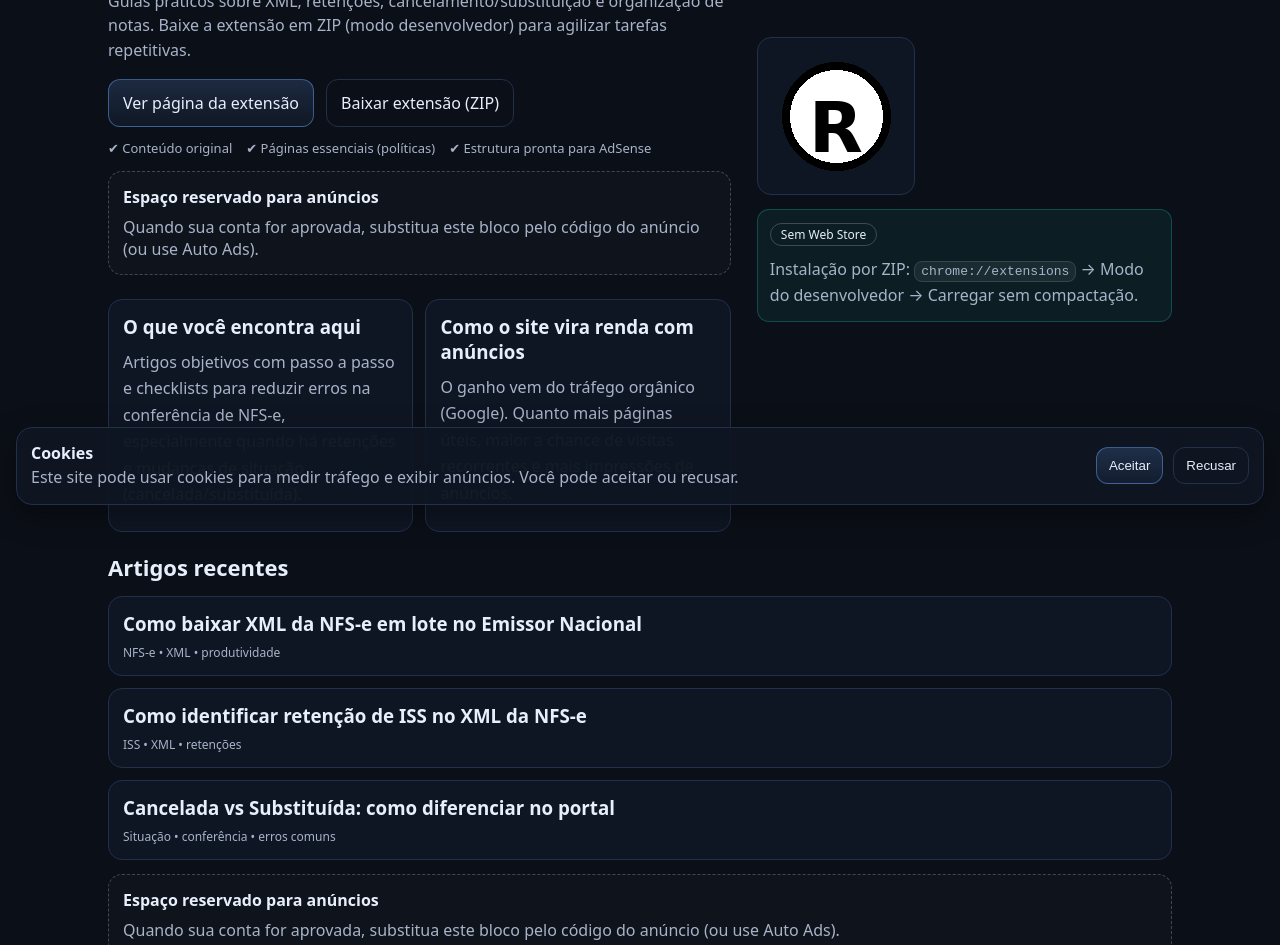
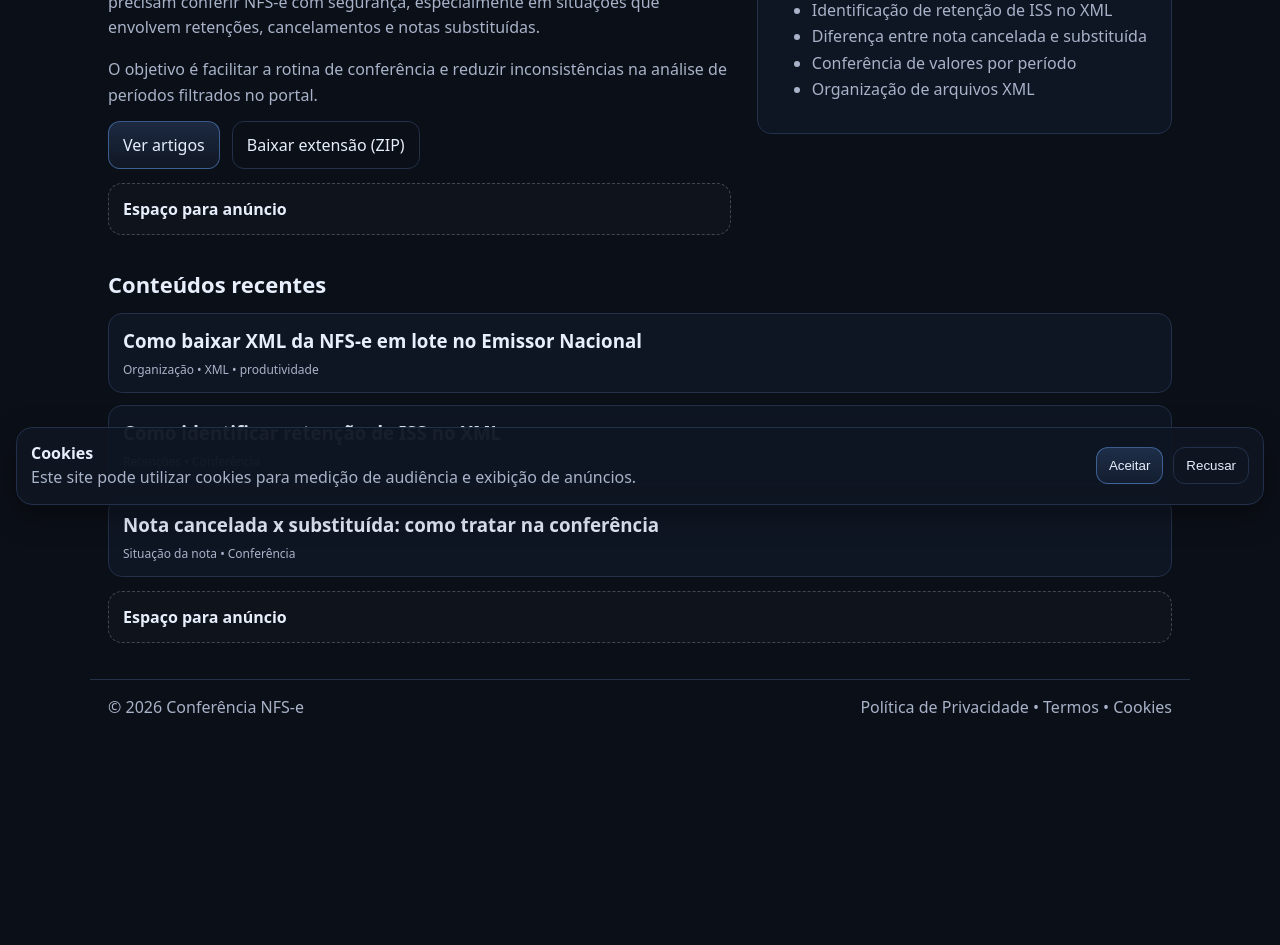
Before and after one commit to adrissonnunes-hash/adrissonnunes-hash.github.io, a plain HTML site: page index.html in a window 1280 px wide. Shown: the part 279-1224 px from the top of the page. After the commit the page ends 1013 px from the top, so only its background shows below. Drawn offline with Linux system fonts and the light colour scheme.

Commit message:
Update index.html

```diff
--- a/index.html
+++ b/index.html
@@ -3,22 +3,24 @@
 <head>
   <meta charset="utf-8" />
   <meta name="viewport" content="width=device-width, initial-scale=1" />
-  <title>Conferência NFS-e — Tutoriais e Extensão (ZIP)</title>
-  <meta name="description" content="Tutoriais do Emissor Nacional (nfse.gov.br) + extensão em ZIP para acelerar conferência de NFS-e: retenções, canceladas/substituídas e totalização." />
+  <title>Conferência NFS-e — Retenções, Cancelamentos e XML</title>
+  <meta name="description" content="Conteúdo prático sobre conferência de NFS-e no Emissor Nacional: retenções, notas canceladas, substituídas e organização de XML." />
   <link rel="stylesheet" href="styles.css" />
 
   <!-- Google AdSense -->
-  <script async src="https://pagead2.googlesyndication.com/pagead/js/adsbygoogle.js?client=ca-pub-1046870056304478"
+  <script async
+    src="https://pagead2.googlesyndication.com/pagead/js/adsbygoogle.js?client=ca-pub-1046870056304478"
     crossorigin="anonymous"></script>
 </head>
 
 <body>
+
 <header class="wrap header">
   <a class="brand" href="index.html">
     <img src="assets/logo.png" alt="Logo" class="logo" />
     <div>
       <div class="brand-title">Conferência NFS-e</div>
-        <div class="brand-sub">Tutoriais + download da extensão (ZIP)</div>
+      <div class="brand-sub">Conteúdo técnico para rotina fiscal</div>
     </div>
   </a>
 
@@ -32,115 +34,97 @@
 </header>
 
 <main>
+
 <section class="wrap hero">
   <div>
-        <div class="kicker">Conteúdo técnico para contadores • SEO + anúncios</div>
-        <h1>Conferência de NFS-e no Emissor Nacional, sem perder tempo.</h1>
+    <h1>Conferência de NFS-e no Emissor Nacional com mais clareza e organização</h1>
+
     <p class="lead">
-          Guias práticos sobre XML, retenções, cancelamento/substituição e organização de notas.
-          Baixe a extensão em ZIP (modo desenvolvedor) para agilizar tarefas repetitivas.
+      Este site reúne orientações práticas para profissionais da área contábil que precisam
+      conferir NFS-e com segurança, especialmente em situações que envolvem retenções,
+      cancelamentos e notas substituídas.
+    </p>
+
+    <p>
+      O objetivo é facilitar a rotina de conferência e reduzir inconsistências
+      na análise de períodos filtrados no portal.
     </p>
 
     <div class="cta">
-          <a class="btn primary" href="extensao.html">Ver página da extensão</a>
-          <a class="btn ghost" id="btnZip" href="downloads/extensao_conferencia_nfse.zip">Baixar extensão (ZIP)</a>
+      <a class="btn primary" href="blog/index.html">Ver artigos</a>
+      <a class="btn ghost" href="extensao.html">Baixar extensão (ZIP)</a>
     </div>
 
-        <div class="trust">
-          <span>✔ Conteúdo original</span>
-          <span>✔ Páginas essenciais (políticas)</span>
-          <span>✔ Estrutura pronta para AdSense</span>
-        </div>
-
-        <div class="ads" role="complementary" aria-label="Anúncio">
-          <strong>Espaço reservado para anúncios</strong>
-          <div style="margin-top:8px">
-            Quando sua conta for aprovada, substitua este bloco pelo código do anúncio (ou use Auto Ads).
-          </div>
-        </div>
-
-        <div class="grid section" style="padding-bottom:0">
-          <div class="card">
-            <h3>O que você encontra aqui</h3>
-            <p>
-              Artigos objetivos com passo a passo e checklists para reduzir erros na conferência de NFS-e,
-              especialmente quando há retenções e mudanças de situação (cancelada/substituída).
-            </p>
-          </div>
-          <div class="card">
-            <h3>Como o site vira renda com anúncios</h3>
-            <p>
-              O ganho vem do tráfego orgânico (Google). Quanto mais páginas úteis, maior a chance de visitas recorrentes
-              e mais impressões de anúncios.
-            </p>
-          </div>
+    <div class="ads" role="complementary">
+      <strong>Espaço para anúncio</strong>
     </div>
   </div>
 
   <div>
-        <img class="card" src="assets/screenshot.png" alt="Imagem ilustrativa" />
-        <div class="note">
-          <span class="badge">Sem Web Store</span>
-          <p style="margin:10px 0 0">
-            Instalação por ZIP: <code>chrome://extensions</code> → Modo do desenvolvedor → Carregar sem compactação.
-          </p>
+    <div class="card">
+      <h3>Principais temas abordados</h3>
+      <ul>
+        <li>Identificação de retenção de ISS no XML</li>
+        <li>Diferença entre nota cancelada e substituída</li>
+        <li>Conferência de valores por período</li>
+        <li>Organização de arquivos XML</li>
+      </ul>
     </div>
   </div>
 </section>
 
 <section class="wrap section">
-      <h2>Artigos recentes</h2>
+  <h2>Conteúdos recentes</h2>
 
   <div class="post-list">
+
     <a class="post-item" href="blog/posts/como-baixar-xml-nfse-em-lote.html">
       <h3>Como baixar XML da NFS-e em lote no Emissor Nacional</h3>
-          <div class="meta">NFS-e • XML • produtividade</div>
+      <div class="meta">Organização • XML • produtividade</div>
     </a>
 
     <a class="post-item" href="blog/posts/como-identificar-retencao-iss-no-xml.html">
-          <h3>Como identificar retenção de ISS no XML da NFS-e</h3>
-          <div class="meta">ISS • XML • retenções</div>
+      <h3>Como identificar retenção de ISS no XML</h3>
+      <div class="meta">Retenções • Conferência</div>
     </a>
 
     <a class="post-item" href="blog/posts/cancelada-vs-substituida.html">
-          <h3>Cancelada vs Substituída: como diferenciar no portal</h3>
-          <div class="meta">Situação • conferência • erros comuns</div>
+      <h3>Nota cancelada x substituída: como tratar na conferência</h3>
+      <div class="meta">Situação da nota • Conferência</div>
     </a>
+
   </div>
 
-      <div class="ads" role="complementary" aria-label="Anúncio">
-        <strong>Espaço reservado para anúncios</strong>
-        <div style="margin-top:8px">
-          Quando sua conta for aprovada, substitua este bloco pelo código do anúncio (ou use Auto Ads).
-        </div>
+  <div class="ads" role="complementary">
+    <strong>Espaço para anúncio</strong>
   </div>
 </section>
+
 </main>
 
 <footer class="wrap footer">
   <div>© <span id="year"></span> Conferência NFS-e</div>
-    <div style="display:flex;gap:10px;align-items:center;flex-wrap:wrap">
-      <a href="privacidade.html">Política de Privacidade</a>
-      <span>•</span>
-      <a href="termos.html">Termos</a>
-      <span>•</span>
+  <div>
+    <a href="privacidade.html">Política de Privacidade</a> •
+    <a href="termos.html">Termos</a> •
     <a href="cookies.html">Cookies</a>
   </div>
 </footer>
 
-  <div class="cookie" id="cookieBanner" aria-live="polite">
+<div class="cookie" id="cookieBanner">
   <div class="row">
-      <div style="flex:1;min-width:240px">
+    <div>
       <strong>Cookies</strong>
-        <p>Este site pode usar cookies para medir tráfego e exibir anúncios. Você pode aceitar ou recusar.</p>
+      <p>Este site pode utilizar cookies para medição de audiência e exibição de anúncios.</p>
     </div>
     <div class="actions">
-        <button class="btn primary" id="cookieAccept" type="button">Aceitar</button>
-        <button class="btn" id="cookieReject" type="button">Recusar</button>
+      <button class="btn primary" id="cookieAccept">Aceitar</button>
+      <button class="btn" id="cookieReject">Recusar</button>
     </div>
   </div>
 </div>
 
 <script src="script.js"></script>
+
 </body>
 </html>
```
Lines whose indentation alone changed are shown as unchanged.
